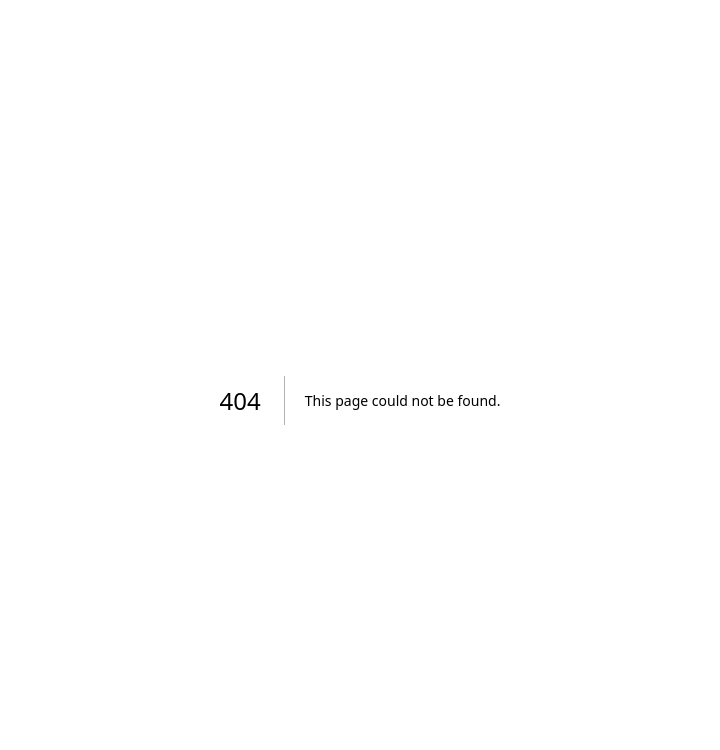
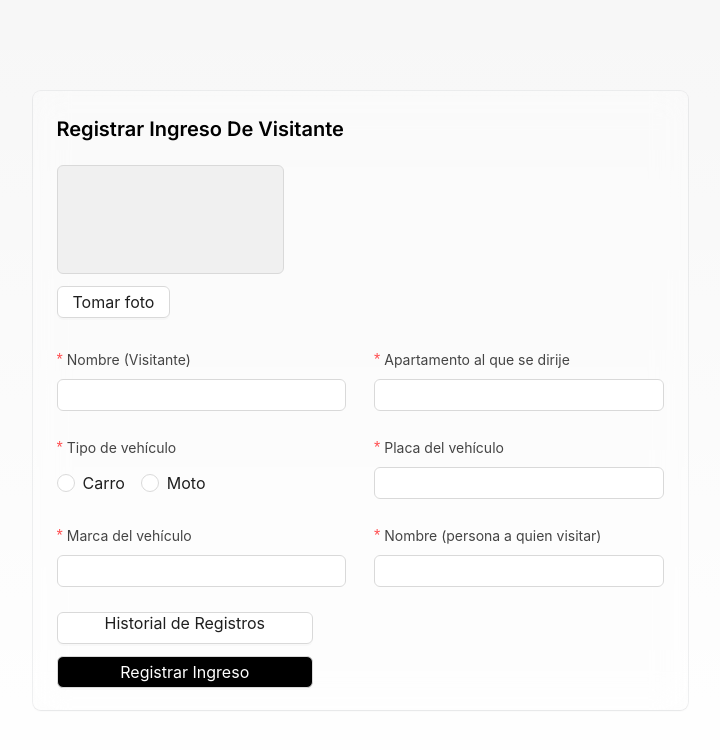
Before and after one commit to coderlabsco/hada_FE, a Next.js app: page /register-visitor in a window 1280 px wide. Before the commit this address had no page. Shown: the top 750 px of the page, without its empty margins (280-1000 px from the left). Built offline with nearby package versions, Linux system fonts and the light colour scheme.

Commit message:
feat:: add form to register visitor //TODO functional buttons and graphql connection

```diff
--- a/src/UI/History.tsx
+++ b/src/UI/History.tsx
@@ -1,11 +1,13 @@
 'use client'
-import { ColumnNames, IReport, typeVehicle } from '@/interfaces/interfaces'
+import { IReport, typeVehicle } from '@/interfaces/interfaces'
 import { Button, Pagination } from 'antd'
 import Table, { ColumnsType } from 'antd/es/table'
-import Link from 'next/link'
 import React from 'react'
+import { useRouter } from 'next/navigation'
+
 
 const History = () => {
+  const router = useRouter();
 
   const columns: ColumnsType<IReport> = [
     {
@@ -71,7 +73,7 @@ const History = () => {
   ]
 
   function registerNewVisitor() {
-    <Link href={'/register'}></Link>
+    router.push('/register-visitor')
   }
   return (
     <>
--- /dev/null
+++ b/src/UI/RegisterVisitor.tsx
@@ -0,0 +1,83 @@
+'use client'
+import HadaButton from '@/components/HadaButton'
+import HadaInput from '@/components/HadaInput'
+import { IRegisterReportType } from '@/interfaces/interfaces'
+import { Form, Radio } from 'antd'
+
+const RegisterVisitor = () => {
+
+  return (
+    <section className='w-[350px] h-[866px] md:w-[580px] md:h-[627px] lg:w-[607px] lg:h-[571px]'>
+      <h2 className='text-xl font-semibold mb-[22px] background'>Registrar Ingreso De Visitante</h2>
+      <Form layout='vertical'>
+        <Form.Item<IRegisterReportType> name='photo' className='w-[310px] md:w-[319px] lg:w-[227px]'>
+          <HadaInput className='bg-[#f0f0f0] h-[149px] md:h-[153px] lg:h-[109px] ' />
+          <div className='pt-[12px]'>
+            <HadaButton>Tomar foto</HadaButton>
+          </div>
+        </Form.Item>
+
+        <div className='pt-[5px] flex flex-col md:flex-row'>
+          <div className='md:pr-7'>
+            <Form.Item<IRegisterReportType> name='name'
+              rules={[{ required: true, message: 'Ingrese el nombre del visitante' }]}
+              label='Nombre (Visitante)'
+              className='w-[310px] md:w-[250px] lg:w-[289.5px]'>
+              <HadaInput />
+            </Form.Item>
+
+            <Form.Item<IRegisterReportType> name='typeVehicle'
+              label='Tipo de vehículo'
+              rules={[{ required: true, message: 'Seleccione un tipo de vehículo' }]}>
+              <Radio.Group>
+                <Radio value={'CAR'}>Carro</Radio>
+                <Radio value={'MOTORCYCLE'}>Moto</Radio>
+              </Radio.Group>
+            </Form.Item>
+
+            <Form.Item<IRegisterReportType> name='brand'
+              rules={[{ required: true, message: 'Ingrese la marca del vehículo' }]}
+              label='Marca del vehículo'
+              className='w-[310px] md:w-[250px] lg:w-[289.5px]'>
+              <HadaInput />
+            </Form.Item>
+          </div>
+
+          <div>
+          <Form.Item<IRegisterReportType> name='brand'
+              rules={[{ required: true, message: 'Ingrese un apartamento' }]}
+              label='Apartamento al que se dirije'
+              className='w-[310px] md:w-[250px] lg:w-[289.5px]'>
+              <HadaInput />
+            </Form.Item>
+
+            <Form.Item<IRegisterReportType> name='plateByPerson'
+              rules={[{ required: true, message: 'Ingrese la placa del vehículo' }]}
+              label='Placa del vehículo'
+              className='w-[310px] md:w-[250px] lg:w-[289.5px]'>
+              <HadaInput />
+            </Form.Item>
+
+            <Form.Item<IRegisterReportType> name='nameToVisit'
+              rules={[{ required: true, message: 'Ingrese el nombre de la persona a visitar' }]}
+              label='Nombre (persona a quien visitar)'
+              className='w-[310px] md:w-[250px] lg:w-[289.5px]'>
+              <HadaInput />
+            </Form.Item>
+          </div>
+        </div>
+        <div className='lg:flex sm:flex-col sm:justify-center md:flex-col-2 md:justify-normal lg:flex-col-2 lg:justify-normal'>
+          <div>
+            <HadaButton className='mb-3 w-[310px] md:w-[250px] lg:w-[256.5px]' style={{ paddingBottom: '10px' }}>Historial de Registros</HadaButton>
+          </div>
+          <div>
+            <HadaButton className='w-[310px] md:w-[250px] lg:w-[256.5px]' style={{ backgroundColor: 'black', color: 'white' }}>Registrar Ingreso</HadaButton>
+          </div>
+        </div>
+      </Form>
+    </section>
+
+  )
+}
+
+export default RegisterVisitor
--- /dev/null
+++ b/src/app/register-visitor/page.tsx
@@ -0,0 +1,12 @@
+import { Flex } from 'antd'
+import RegisterVisitorUI from '@/UI/RegisterVisitor'
+
+export default function RegisterVisitor (): JSX.Element {
+  return (
+    <section className='relative flex min-h-screen flex-col items-center justify-center' >
+      <Flex vertical justify={'center'} className="animate-in bg-white/30 p-[24px] m-3 shadow-sm ring-1 ring-gray-900/5 rounded-lg backdrop-blur-lg max-w-[663px] max-h-[571] mx-auto">
+        <RegisterVisitorUI />
+      </Flex>
+    </section>
+  )
+}
--- /dev/null
+++ b/src/components/HadaButton.tsx
@@ -0,0 +1,10 @@
+import { Button, ButtonProps } from 'antd'
+import React from 'react'
+
+const HadaButton = (props: ButtonProps) => {
+  return (
+    <Button {...props}/>
+  )
+}
+
+export default HadaButton
--- /dev/null
+++ b/src/components/HadaInput.tsx
@@ -0,0 +1,10 @@
+import { Input, InputProps } from 'antd'
+import React from 'react'
+
+const HadaInput = (props: InputProps) => {
+  return (
+    <Input {...props}/>
+  )
+}
+
+export default HadaInput
```
Also changed, not shown: src/interfaces/interfaces.ts (+10 -14 lines).
